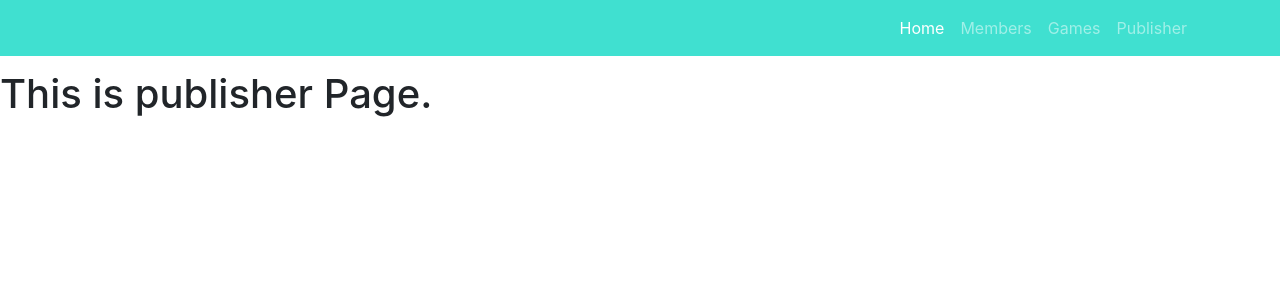
After one commit to jingwenz96/final-project, a Flask app: page /publisher in a window 1280 px wide. The commit adds this page. Shown: the top 300 px of the page. Run offline with Flask 2, Linux system fonts and the light colour scheme; some libraries are stand-ins or nearby versions.

Commit message:
LujingChen1 added

```diff
--- a/templates/game-base.html
+++ b/templates/game-base.html
@@ -38,6 +38,11 @@
           <li class="nav-item">
             <a class="nav-link" href="/games">Games</a>
           </li>
+
+          <li class="nav-item">
+            <a class="nav-link" href="/publisher">Publisher</a>
+          </li>
+
         </ul>
       </div>
     </div>
--- /dev/null
+++ b/templates/publisher.html
@@ -0,0 +1,11 @@
+{% extends "game-base.html" %}
+
+{% block title %}Publisher Page{% endblock %}
+
+{% block head %}
+  {{ super () }}
+{% endblock %}
+
+{% block page_content %}
+<h1>This is publisher Page.</h1>
+{% endblock %}
--- a/videogame.py
+++ b/videogame.py
@@ -8,6 +8,15 @@ app.config['SQLALCHEMY_TRACK_MODIFICATIONS'] = True
 basedir = os.path.abspath(os.path.dirname(__file__))
 app.config['SQLALCHEMY_DATABASE_URI'] = 'sqlite:///' + os.path.join(basedir, 'data.sqlite')
 db = SQLAlchemy(app)
+
+# define database tables
+class Professor(db.Model):
+    __tablename__ = 'games'
+    id = db.Column(db.Integer, primary_key=True)
+    name = db.Column(db.String(64))
+    department = db.Column(db.String(64))
+    publisher = db.relationship('Course', backref='professor')
+
 
 @app.route('/')
 def home():
@@ -21,6 +30,11 @@ def member():
 def game():
     return render_template('games.html')
 
+@app.route('/publisher')
+def publisher():
+    return render_template('publisher.html')
+
+
 
 if __name__ == '__main__':
     app.run(debug=True)
```
